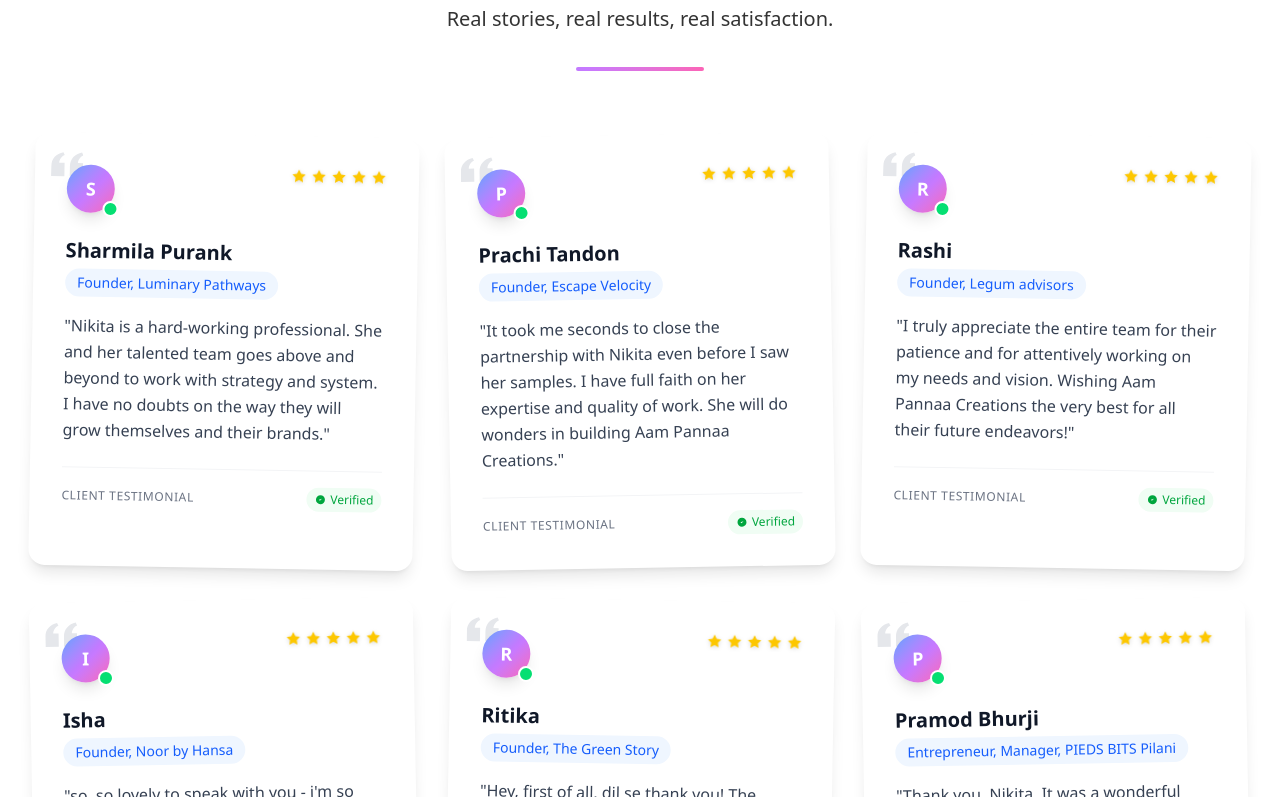
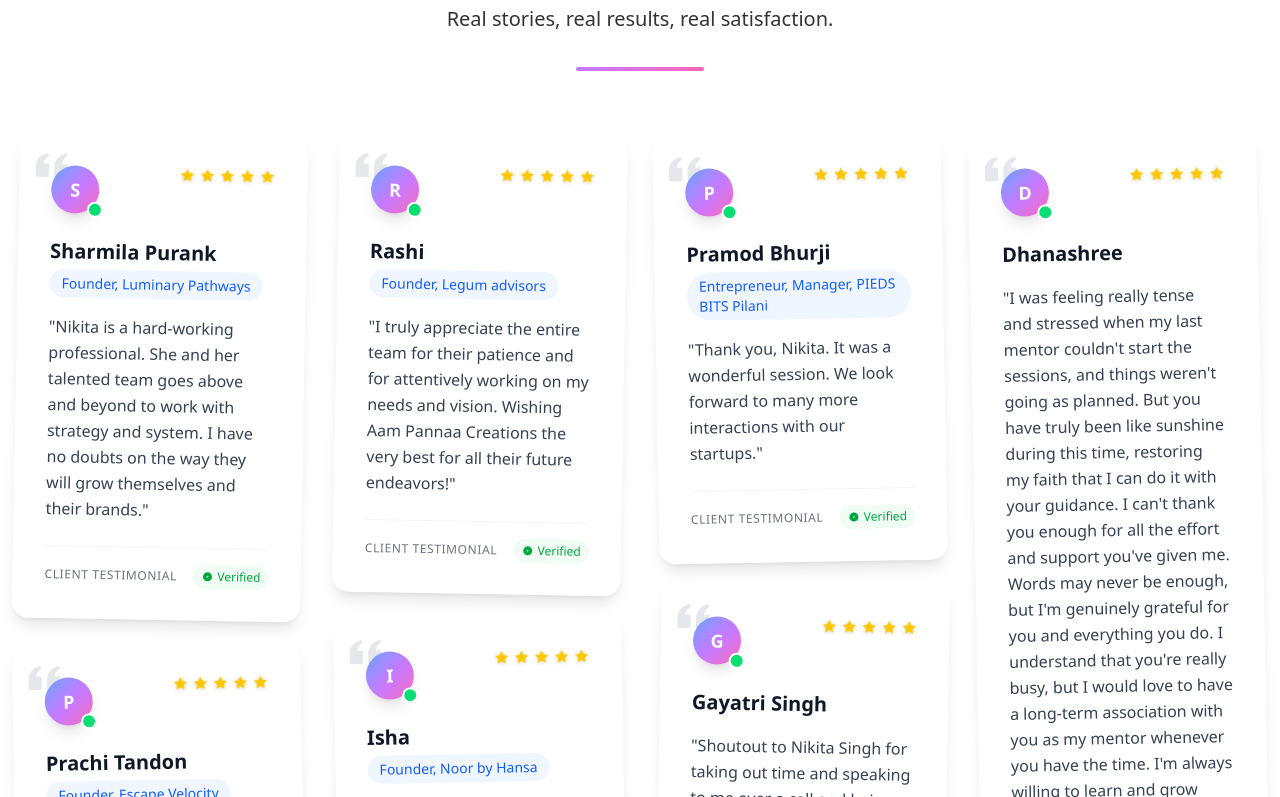
Before and after one commit to arnab-git-404/aam-panna-creations, a Next.js app: page /testimonials in a window 1280 px wide. Shown: the part 363-1160 px from the top of the page. Built offline with nearby package versions, Linux system fonts and the light colour scheme.

Commit message:
Update page.tsx

```diff
--- a/src/app/testimonials/page.tsx
+++ b/src/app/testimonials/page.tsx
@@ -72,8 +72,8 @@ const TestimonialsPage: React.FC = () => {
 
           {/* Testimonials Flex Container - Your original structure enhanced */}
 
-          <div className="flex flex-wrap justify-center gap-6 lg:gap-8">
-            {clientTestimonials.map((item, index) => (
+          {/* <div className="flex flex-wrap justify-center gap-6 lg:gap-8"> */}
+            {/* {clientTestimonials.map((item, index) => (
               <div
                 key={item.id}
                 className="group relative bg-white rounded-2xl shadow-lg overflow-hidden transform transition-all duration-500 hover:scale-105 hover:shadow-2xl hover:rotate-0 w-full sm:w-80 md:w-96 lg:w-80 xl:w-96"
@@ -81,7 +81,19 @@ const TestimonialsPage: React.FC = () => {
                   transform: `rotate(${(index % 2 === 0 ? 1 : -1) * 1}deg)`,
                   animationDelay: `${index * 0.1}s`,
                 }}
+              > */}
+
+            <div className="columns-1 sm:columns-2 lg:columns-3 xl:columns-4 gap-6 lg:gap-8 space-y-6">
+            {clientTestimonials.map((item, index) => (
+              <div
+                key={item.id}
+                className="group relative bg-white rounded-2xl shadow-lg overflow-hidden transform transition-all duration-500 hover:scale-105 hover:shadow-2xl hover:rotate-0 break-inside-avoid mb-6"
+                style={{
+                  transform: `rotate(${(index % 2 === 0 ? 1 : -1) * 1}deg)`,
+                  animationDelay: `${index * 0.1}s`,
+                }}
               >
+
                 {/* ...existing code... */}
                 {/* Gradient overlay for visual depth */}
                 <div className="absolute inset-0 bg-gradient-to-br from-transparent via-transparent to-blue-50/30 opacity-0 group-hover:opacity-100 transition-opacity duration-300"></div>
```
